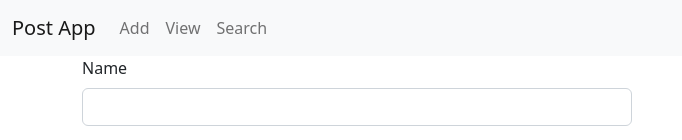
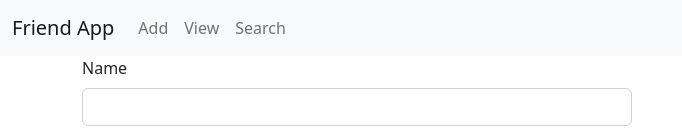
Before and after one commit to Asiyacm/Friend-Angular-App, an Angular app: page /searchFriend in a window 1280 px wide. Shown: the top 140 px of the page, without its empty margins (0-682 px from the left). Built offline with nearby package versions, Linux system fonts and the light colour scheme.

Commit message:
change commit

```diff
--- a/src/app/navigationbar/navigationbar.component.html
+++ b/src/app/navigationbar/navigationbar.component.html
@@ -1,6 +1,6 @@
 <nav class="navbar navbar-expand-lg bg-light">
     <div class="container-fluid">
-      <a class="navbar-brand" routerLink="#">Post App</a>
+      <a class="navbar-brand" routerLink="#">Friend App</a>
       <button class="navbar-toggler" type="button" data-bs-toggle="collapse" data-bs-target="#navbarNav" aria-controls="navbarNav" aria-expanded="false" aria-label="Toggle navigation">
         <span class="navbar-toggler-icon"></span>
       </button>
```
